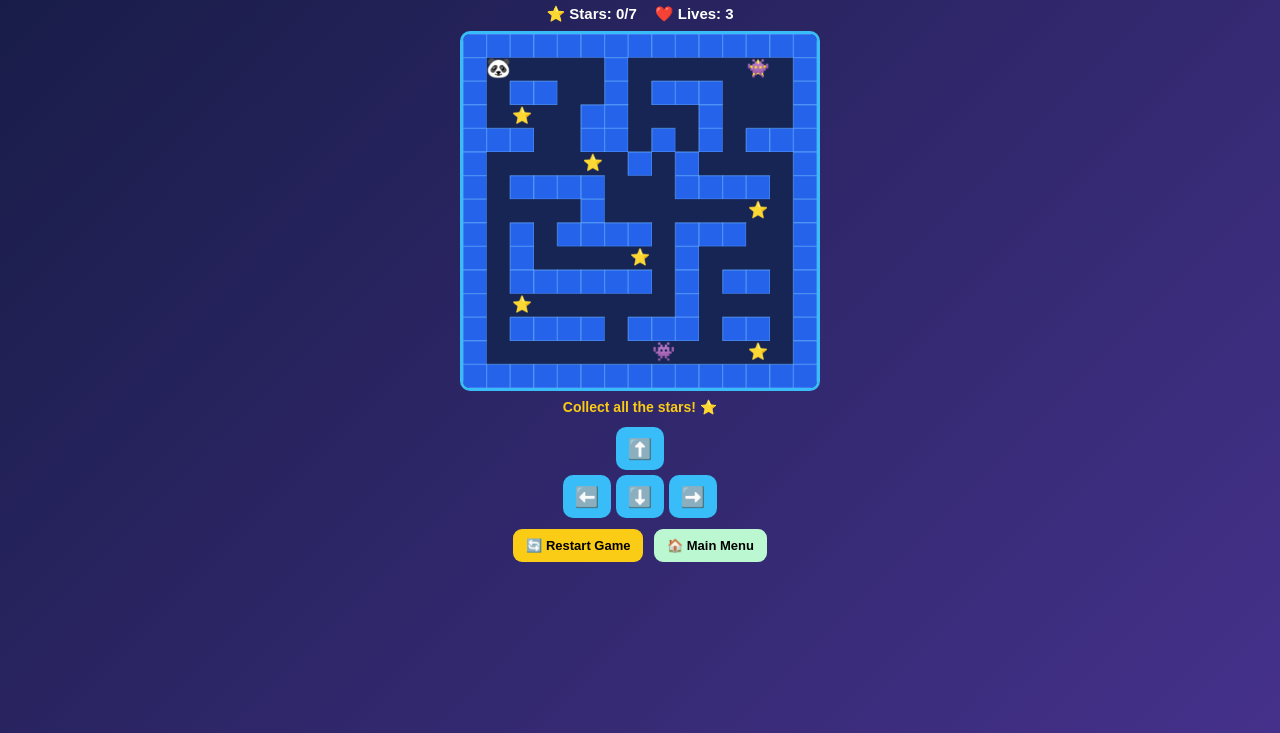
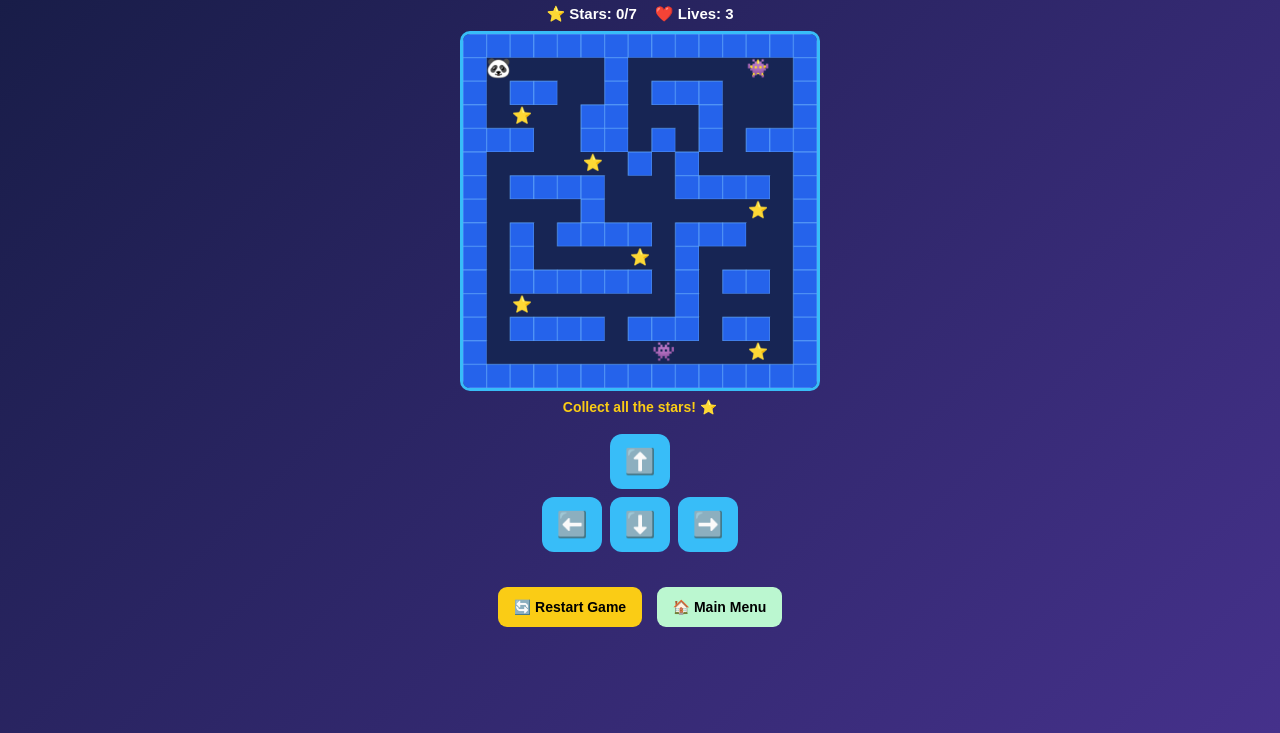
Before and after one commit to calongejocelyn57/twistopia, a plain HTML site: page maze.html in a window 1280 px wide. Shown: the part 67-800 px from the top of the page. Drawn offline with Linux system fonts and the light colour scheme.

Commit message:
Add files via upload

```diff
--- a/maze.html
+++ b/maze.html
@@ -65,24 +65,26 @@
         color: #facc15;
     }
 
+
 .controls {
     display: grid;
-        grid-template-columns: repeat(3, 48px);
-        gap: 5px;
+    grid-template-columns: repeat(3, 60px);
+    gap: 8px;
     justify-content: center;
-        margin: 8px auto;
+    margin: 15px auto 25px;
 }
 
 .controls button {
-        height: 43px;
-        font-size: 20px;
+    height: 55px;
+    font-size: 25px;
     border: none;
-        border-radius: 10px;
+    border-radius: 12px;
     background: #38bdf8;
     color: #082f49;
     cursor: pointer;
     touch-action: manipulation;
 }
+
 
     .controls button:active {
         background: #facc15;
@@ -92,13 +94,18 @@
         visibility: hidden;
     }
 
+   .maze-buttons {
+    margin-top: 30px;
+    padding-bottom: 15px;
+}
+
 .maze-buttons button {
-        padding: 9px 13px;
-        margin: 3px;
+    padding: 12px 16px;
+    margin: 5px;
     border: none;
     border-radius: 9px;
     cursor: pointer;
-        font-size: 13px;
+    font-size: 14px;
     font-weight: bold;
 }
 
```
Lines whose indentation alone changed are shown as unchanged.
